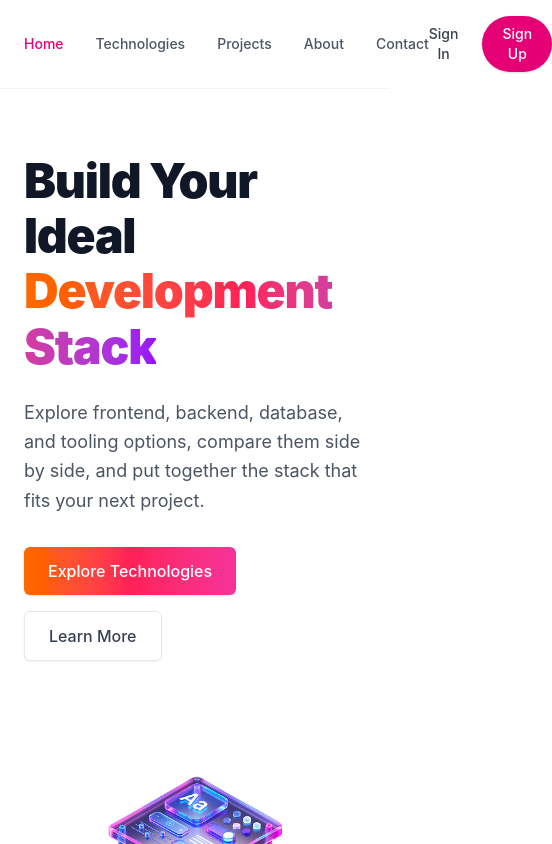
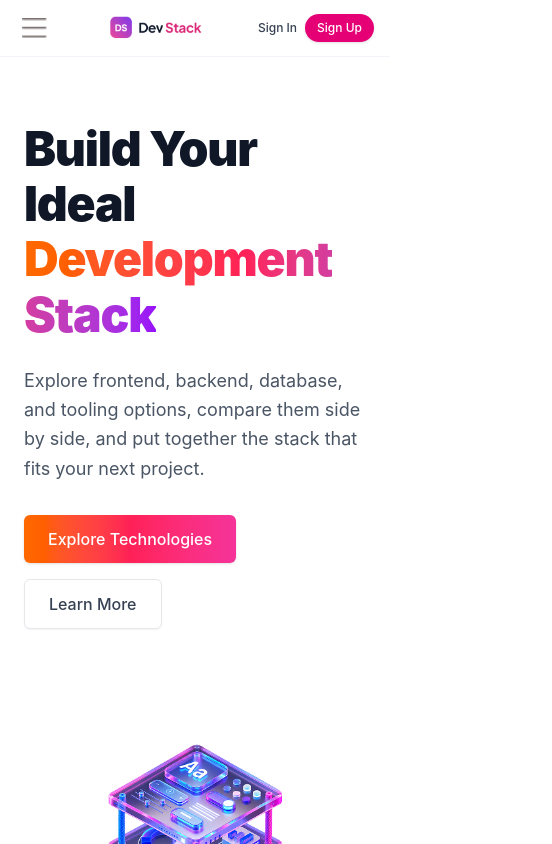
Before and after one commit to Rahidul6023/B14-A05-DevStack, a React (Vite) app: page / in a window 390 px wide. Shown: the top 844 px of the page, 552 px wide, since content can reach past the window. Built offline with nearby package versions, Linux system fonts and the light colour scheme.

Commit message:
Made Header Responsive

```diff
--- a/src/components/Header.tsx
+++ b/src/components/Header.tsx
@@ -1,9 +1,14 @@
+import { useState } from "react"
 import logoText from "../assets/logo-text.png"
+import hamburgerIcon from "../ui/hamburger.png"
 
 function Header() {
+    const [isOpen, setIsOpen] = useState(false)
+
     return (
         <header className="border-b border-slate-100 bg-white">
-            <div className="max-w-7xl mx-auto flex items-center justify-between px-6 lg:px-8 py-4">
+            <div className="max-w-7xl mx-auto px-4 sm:px-6 lg:px-8">
+                <div className="hidden md:flex items-center justify-between py-4">
                     <div className="flex items-center">
                         <img src={logoText} alt="DevStack" className="h-7 w-auto" />
                     </div>
@@ -21,6 +26,48 @@ function Header() {
                         </button>
                     </div>
                 </div>
+
+                <div className="flex md:hidden items-center justify-between py-3">
+                    <button
+                        onClick={() => setIsOpen(!isOpen)}
+                        className="p-1.5 text-gray-700 hover:text-gray-900 focus:outline-hidden"
+                        aria-label="Toggle menu"
+                    >
+                        <img src={hamburgerIcon} alt="Menu" className="h-5 w-auto" />
+                    </button>
+                    <div className="flex items-center justify-center">
+                        <img src={logoText} alt="DevStack" className="h-6 w-auto" />
+                    </div>
+                    <div className="flex items-center gap-2 sm:gap-3">
+                        <button className="text-xs sm:text-sm font-medium text-gray-700 hover:text-gray-900 transition-colors">
+                            Sign In
+                        </button>
+                        <button className="rounded-full bg-pink-600 px-3 py-1.5 sm:px-4 sm:py-2 text-xs sm:text-sm font-medium text-white shadow-sm hover:bg-pink-700 transition-colors">
+                            Sign Up
+                        </button>
+                    </div>
+                </div>
+
+                {isOpen && (
+                    <nav className="md:hidden border-t border-slate-100 py-3 space-y-1">
+                        <button className="block w-full text-left px-3 py-2 rounded-md text-sm font-medium text-pink-600 hover:bg-pink-50 transition-colors">
+                            Home
+                        </button>
+                        <button className="block w-full text-left px-3 py-2 rounded-md text-sm font-medium text-gray-600 hover:bg-gray-50 hover:text-gray-900 transition-colors">
+                            Technologies
+                        </button>
+                        <button className="block w-full text-left px-3 py-2 rounded-md text-sm font-medium text-gray-600 hover:bg-gray-50 hover:text-gray-900 transition-colors">
+                            Projects
+                        </button>
+                        <button className="block w-full text-left px-3 py-2 rounded-md text-sm font-medium text-gray-600 hover:bg-gray-50 hover:text-gray-900 transition-colors">
+                            About
+                        </button>
+                        <button className="block w-full text-left px-3 py-2 rounded-md text-sm font-medium text-gray-600 hover:bg-gray-50 hover:text-gray-900 transition-colors">
+                            Contact
+                        </button>
+                    </nav>
+                )}
+            </div>
         </header>
     )
 }
```
Lines whose indentation alone changed are shown as unchanged.
